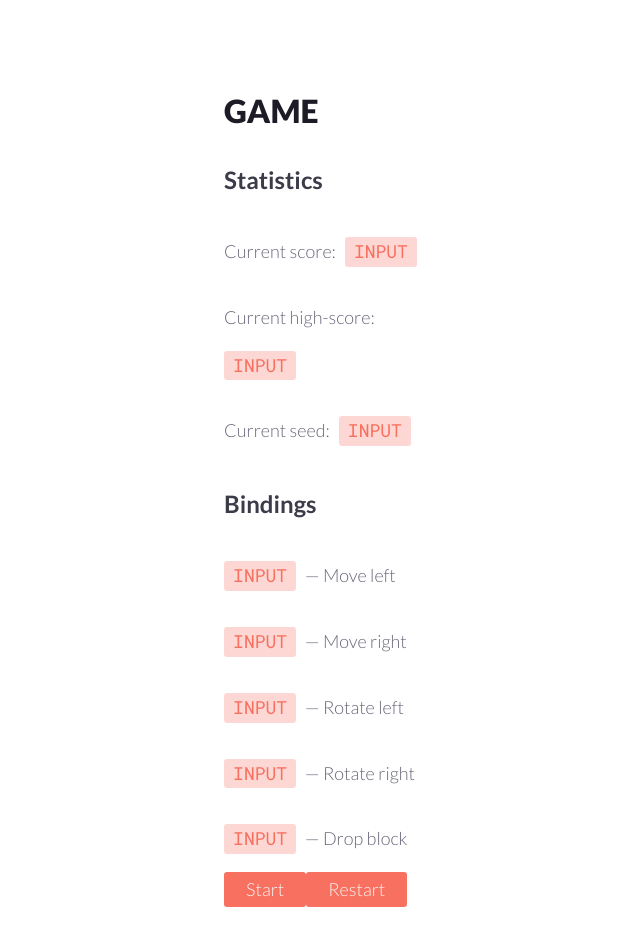
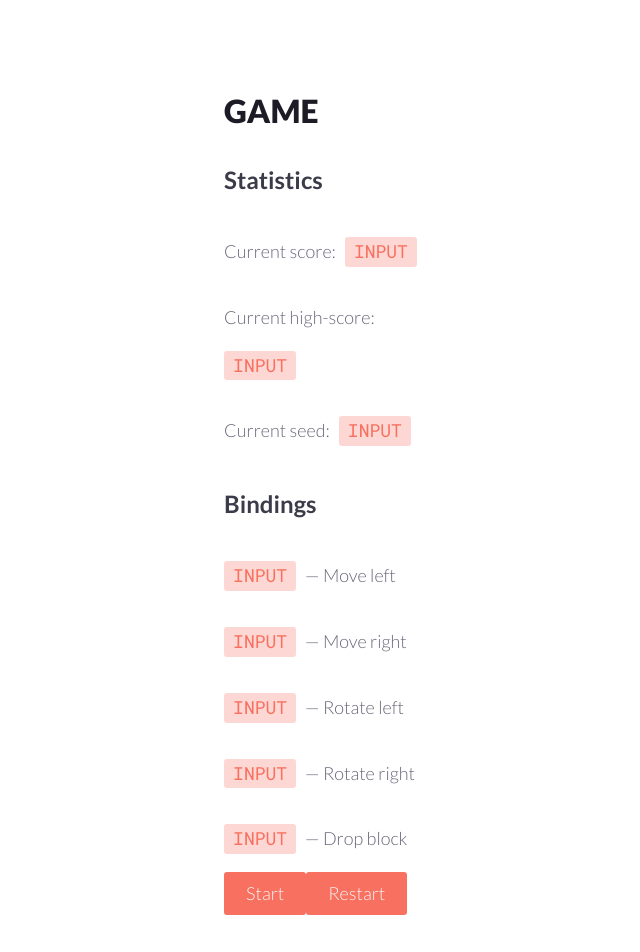
Before and after one commit to clk1006/teris, a Next.js app: page / in a window 1280 px wide. Shown: the top 952 px of the page, without its empty margins (474-1114 px from the left). Built offline with nearby package versions, Linux system fonts and the light colour scheme.

Commit message:
fixed style

```diff
--- a/styles/main.css
+++ b/styles/main.css
@@ -78,7 +78,7 @@ p.input:hover {
 }
 
 .start-btn, .restart-btn {
-    padding: 7px 22px;
+    padding: 11px 22px;
 
     font-weight: 300;
     font-size: 18px;
@@ -89,7 +89,7 @@ p.input:hover {
     background-color: rgb(var(--primary-color));
 
     cursor: pointer;
-    transition: 0.4s;
+    transition: 0.2s;
 }
 
 .start-btn:hover, .restart-btn:hover {
```
